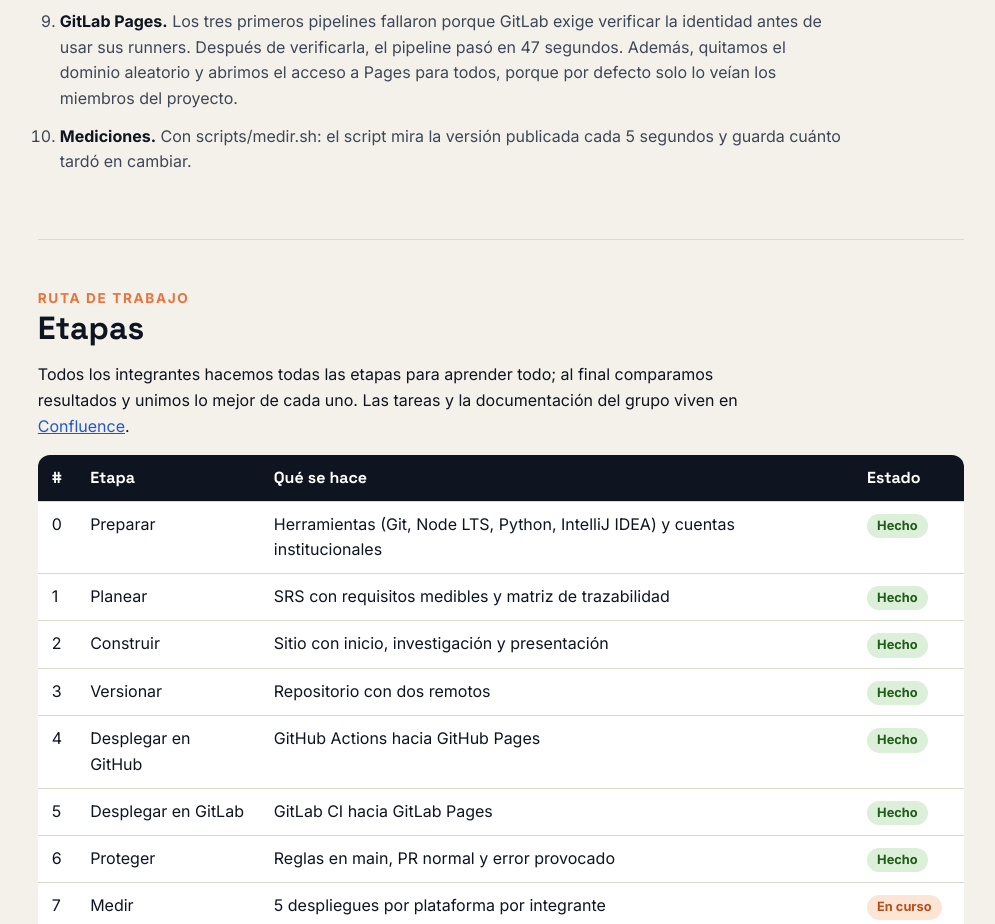
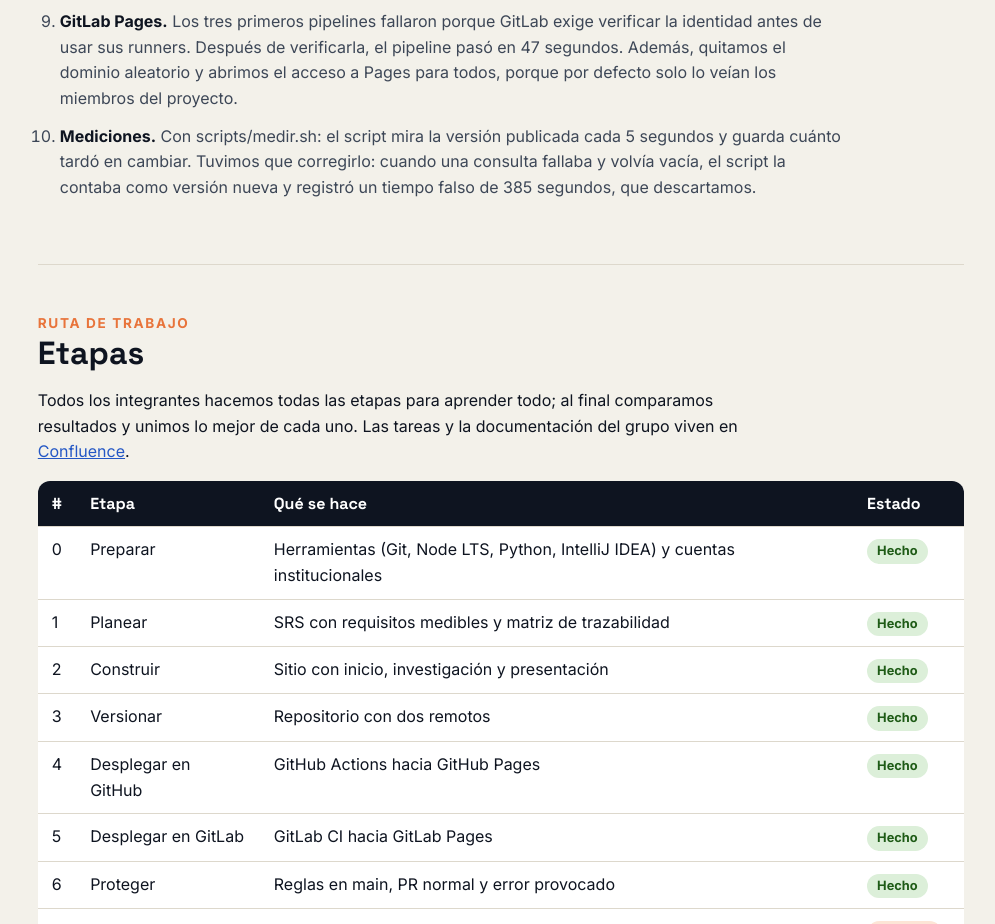
Before and after one commit to jhon-avila135/investigacion-versionamiento, a plain HTML site: page public/index.html in a window 1280 px wide. Shown: the part 2104-3028 px from the top of the page, without its empty margins (139-1134 px from the left). Drawn offline with Linux system fonts and the light colour scheme.

Commit message:
fix: el script de medición ignora respuestas vacías

```diff
--- a/mediciones.csv
+++ b/mediciones.csv
@@ -3,3 +3,4 @@ fecha,plataforma,version,segundos
 2026-11-18_17:07:36,github,6020be8,44
 2026-11-18_17:21:49,github,b1a6e5a,48
 2026-11-18_17:27:09,github,9fd6377,43
+2026-11-18_17:41:36,github,2de6f05,43
--- a/public/index.html
+++ b/public/index.html
@@ -82,7 +82,7 @@
         <li><strong><a href="https://github.com/jhon-avila135/investigacion-versionamiento/pull/2">PR #2</a> · corregimos el validador.</strong> Al preparar la prueba de error vimos que el preset standard no revisaba accesibilidad; agregamos el preset a11y.</li>
         <li><strong><a href="https://github.com/jhon-avila135/investigacion-versionamiento/pull/3">PR #3</a> · error provocado.</strong> Quitamos el texto alternativo del QR: validate falló y GitHub bloqueó el merge. Lo dejamos abierto como evidencia.</li>
         <li><strong>GitLab Pages.</strong> Los tres primeros pipelines fallaron porque GitLab exige verificar la identidad antes de usar sus runners. Después de verificarla, el pipeline pasó en 47 segundos. Además, quitamos el dominio aleatorio y abrimos el acceso a Pages para todos, porque por defecto solo lo veían los miembros del proyecto.</li>
-        <li><strong>Mediciones.</strong> Con scripts/medir.sh: el script mira la versión publicada cada 5 segundos y guarda cuánto tardó en cambiar.</li>
+        <li><strong>Mediciones.</strong> Con scripts/medir.sh: el script mira la versión publicada cada 5 segundos y guarda cuánto tardó en cambiar. Tuvimos que corregirlo: cuando una consulta fallaba y volvía vacía, el script la contaba como versión nueva y registró un tiempo falso de 385 segundos, que descartamos.</li>
       </ol>
     </section>
 
```
Also changed, not shown: 1 other file.
